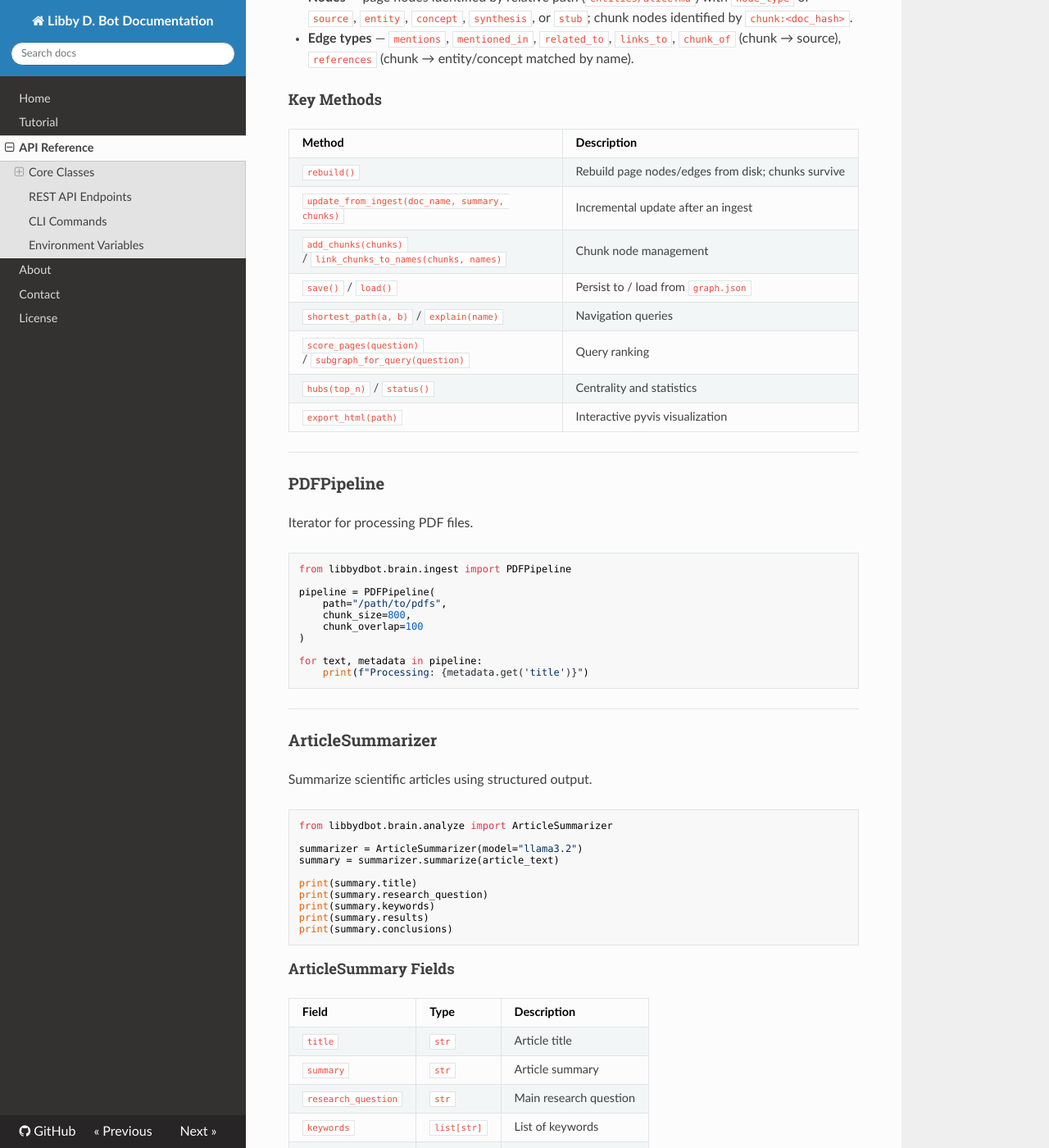
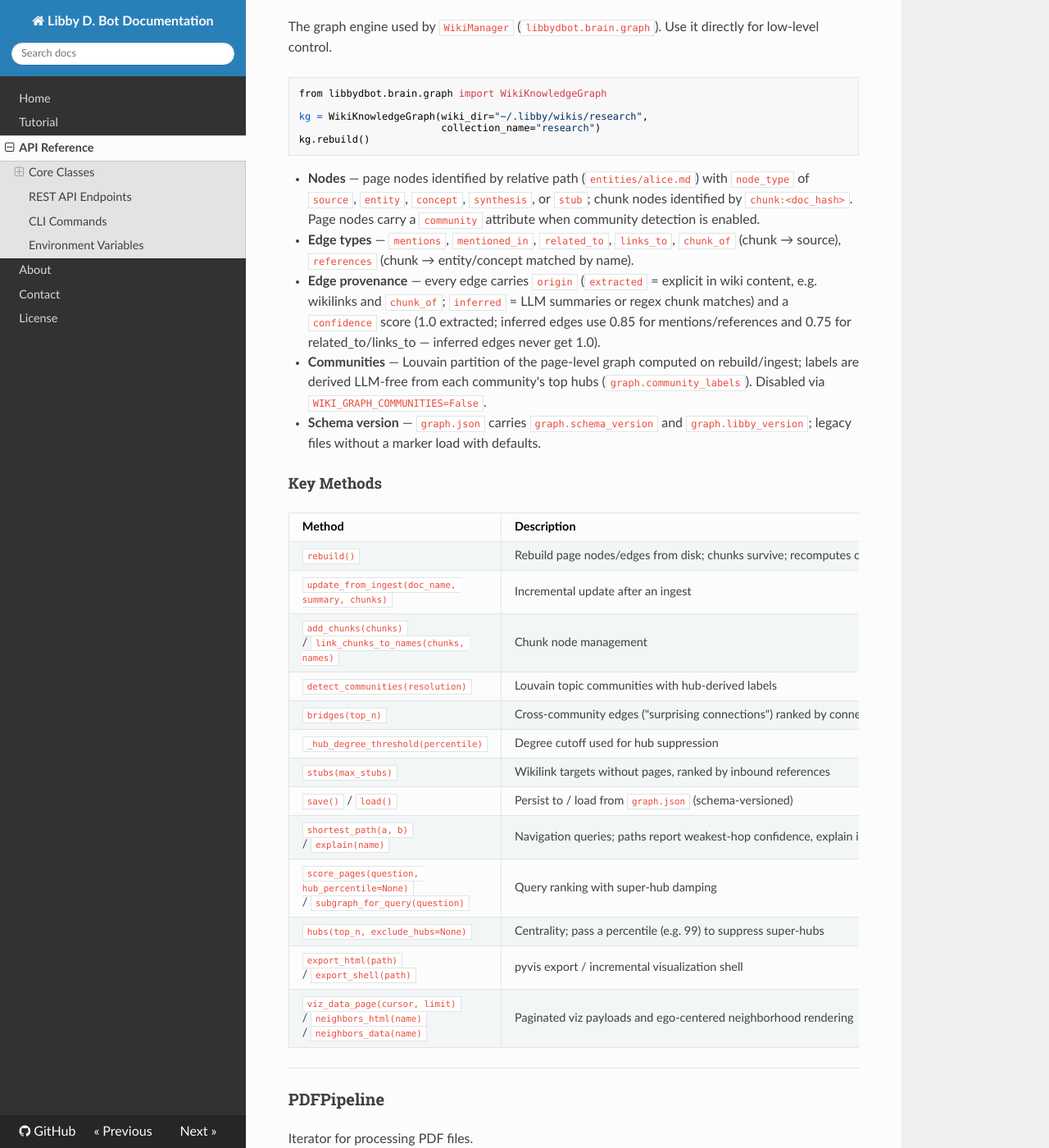
Before and after one commit to Deeplearn-PeD/libby, an MkDocs documentation site: the page built from docs/reference.md, in a window 1280 px wide and 1400 px high, scrolled down 5871 px. Shown: the whole window at 82% size. Built offline with MkDocs 1.6.1, drawn with Linux system fonts in a browser that asks for light colours; nearby versions of some CDN libraries; some of the changed text lies outside the part shown.

Commit message:
docs: sync user docs with v1.4.0 graph upgrades and current settings
- README: knowledge-graph section rewritten (edge provenance/confidence,
  Louvain communities, bridges, hub suppression, schema versioning, stubs,
  ego viz); wiki endpoint table gains 6 missing routes; env-var table fixed
  (WIKI_AUTO_INGEST default is True) and extended with WIKI_MODEL,
  WIKI_GRAPH_* trio, ZHIPUAI_API_KEY; model lists match settings (Kimi
  default, GLM wiki default, embeddinggemma default); wiki_consolidate in
  CLI examples; endpoint count corrected
- docs/reference.md: WikiKnowledgeGraph methods/attrs documented (communities,
  bridges, stubs, provenance, hub suppression, schema version); graph_status
  description updated; WikiManager default model corrected; REST endpoint and
  env-var tables synced
- docs/tutorial.md: graph section extended with communities/bridges/provenance,
  knowledge-gap stub workflow; .env example gains wiki/graph settings
- docs/index.md: feature bullets updated

```diff
--- a/docs/reference.md
+++ b/docs/reference.md
@@ -215,7 +215,7 @@ wiki = WikiManager(
 |-----------|------|---------|-------------|
 | `collection_name` | `str` | Required | Collection whose wiki to manage |
 | `wiki_base` | `str \| Path` | `~/.libby/wikis` | Base directory for wikis |
-| `model` | `str` | `"kimi-k2.5"` | LLM model for summaries/synthesis |
+| `model` | `str` | From `WIKI_MODEL` (`glm-5-turbo`) | LLM model for summaries/synthesis |
 | `graph_enabled` | `bool \| None` | From settings | Maintain the knowledge graph |
 
 #### Wiki Methods
@@ -250,7 +250,14 @@ edges are preserved. Returns graph statistics.
 
 ##### `graph_status() -> dict`
 
-Graph statistics: node/edge counts by type and the most-connected hub nodes.
+Graph statistics: node/edge counts by type, the most-connected hub nodes, the
+number of detected topic communities with their hub-derived labels, and the top
+cross-community bridge edges.
+
+##### `graph_stubs(max_stubs: int = 500) -> list[dict]`
+
+Wikilink targets without a page (stubs), ordered by inbound reference count —
+a ranked list of knowledge gaps for source recommendations.
 
 ##### `graph_path(a: str, b: str) -> dict`
 
@@ -292,22 +299,38 @@ kg.rebuild()
 
 - **Nodes** — page nodes identified by relative path (`entities/alice.md`) with
   `node_type` of `source`, `entity`, `concept`, `synthesis`, or `stub`; chunk
-  nodes identified by `chunk:<doc_hash>`.
+  nodes identified by `chunk:<doc_hash>`. Page nodes carry a `community`
+  attribute when community detection is enabled.
 - **Edge types** — `mentions`, `mentioned_in`, `related_to`, `links_to`,
   `chunk_of` (chunk → source), `references` (chunk → entity/concept matched by name).
+- **Edge provenance** — every edge carries `origin` (`extracted` = explicit in
+  wiki content, e.g. wikilinks and `chunk_of`; `inferred` = LLM summaries or
+  regex chunk matches) and a `confidence` score (1.0 extracted; inferred edges
+  use 0.85 for mentions/references and 0.75 for related_to/links_to — inferred
+  edges never get 1.0).
+- **Communities** — Louvain partition of the page-level graph computed on
+  rebuild/ingest; labels are derived LLM-free from each community's top hubs
+  (`graph.community_labels`). Disabled via `WIKI_GRAPH_COMMUNITIES=False`.
+- **Schema version** — `graph.json` carries `graph.schema_version` and
+  `graph.libby_version`; legacy files without a marker load with defaults.
 
 #### Key Methods
 
 | Method | Description |
 |--------|-------------|
-| `rebuild()` | Rebuild page nodes/edges from disk; chunks survive |
+| `rebuild()` | Rebuild page nodes/edges from disk; chunks survive; recomputes communities |
 | `update_from_ingest(doc_name, summary, chunks)` | Incremental update after an ingest |
 | `add_chunks(chunks)` / `link_chunks_to_names(chunks, names)` | Chunk node management |
-| `save()` / `load()` | Persist to / load from `graph.json` |
-| `shortest_path(a, b)` / `explain(name)` | Navigation queries |
-| `score_pages(question)` / `subgraph_for_query(question)` | Query ranking |
-| `hubs(top_n)` / `status()` | Centrality and statistics |
-| `export_html(path)` | Interactive pyvis visualization |
+| `detect_communities(resolution)` | Louvain topic communities with hub-derived labels |
+| `bridges(top_n)` | Cross-community edges ("surprising connections") ranked by connectivity × confidence |
+| `_hub_degree_threshold(percentile)` | Degree cutoff used for hub suppression |
+| `stubs(max_stubs)` | Wikilink targets without pages, ranked by inbound references |
+| `save()` / `load()` | Persist to / load from `graph.json` (schema-versioned) |
+| `shortest_path(a, b)` / `explain(name)` | Navigation queries; paths report weakest-hop confidence, explain includes provenance and community |
+| `score_pages(question, hub_percentile=None)` / `subgraph_for_query(question)` | Query ranking with super-hub damping |
+| `hubs(top_n, exclude_hubs=None)` | Centrality; pass a percentile (e.g. 99) to suppress super-hubs |
+| `export_html(path)` / `export_shell(path)` | pyvis export / incremental visualization shell |
+| `viz_data_page(cursor, limit)` / `neighbors_html(name)` / `neighbors_data(name)` | Paginated viz payloads and ego-centered neighborhood rendering |
 
 ---
 
@@ -403,10 +426,11 @@ print(settings.default_embedding_model)  # "embeddinggemma"
 
 | Name | Code | Default |
 |------|------|---------|
-| Llama3 | `llama3.2` | Yes |
+| Kimi | `kimi-k2.6` | Yes |
+| GLM | `glm-5-turbo` | No (default for the wiki) |
+| Llama3 | `llama3.2` | No |
 | Gemma | `gemma3` | No |
-| ChatGPT | `gpt-4o` | No |
-| Qwen | `qwen3` | No |
+| Qwen | `qwen3.5:4b` | No |
 
 #### Available Embedding Models
 
@@ -433,11 +457,21 @@ print(settings.default_embedding_model)  # "embeddinggemma"
 | `POST` | `/api/wiki/query` | Query the wiki |
 | `POST` | `/api/wiki/lint` | Lint the wiki |
 | `GET` | `/api/wiki/status/{collection_name}` | Wiki statistics |
+| `GET` | `/api/wiki/ingest-diagnosis/{collection_name}` | Diagnose wiki/embedding store divergence |
+| `POST` | `/api/wiki/ingest-from-embeddings` | Build/update the wiki from the embedding table |
+| `POST` | `/api/wiki/consolidate` | Merge per-part source pages into one page per document |
+| `GET` | `/api/wiki/pages/{collection_name}` | List wiki pages grouped by category |
+| `GET` | `/api/wiki/page/{collection_name}` | Read a single wiki page |
 | `POST` | `/api/wiki/graph/rebuild` | Rebuild the knowledge graph |
-| `GET` | `/api/wiki/graph/{collection_name}` | Knowledge graph statistics |
+| `GET` | `/api/wiki/graph/{collection_name}` | Graph statistics (hubs, communities, bridges) |
+| `GET` | `/api/wiki/graph/{collection_name}/stubs` | Knowledge-gap stubs ranked by inbound references |
 | `GET` | `/api/wiki/graph/{collection_name}/viz` | Serve the interactive `graph.html` visualization |
-| `POST` | `/api/wiki/graph/path` | Shortest path between two nodes |
-| `POST` | `/api/wiki/graph/explain` | Explain a node's connections |
+| `GET` | `/api/wiki/graph/{collection_name}/neighbors` | Ego-centered neighborhood page for a node |
+| `POST` | `/api/wiki/graph/{collection_name}/neighbors/data` | Progressive neighborhood expansion data |
+| `GET` | `/api/wiki/graph/{collection_name}/data` | Paginated viz data (degree-ranked nodes + edges) |
+| `GET` | `/api/wiki/graph-lib/{filename}` | Served viz libraries (e.g. vis-network) |
+| `POST` | `/api/wiki/graph/path` | Shortest path between two nodes (weakest-hop confidence) |
+| `POST` | `/api/wiki/graph/explain` | Explain a node's connections (with provenance) |
 | `POST` | `/api/wiki/graph/query` | Ranked subgraph for a question |
 | `GET` | `/api/health` | Health check |
 
@@ -490,10 +524,15 @@ libby-server --host 0.0.0.0 --port 8000
 |----------|-------------|---------|
 | `OLLAMA_HOST` | Ollama server URL | `http://localhost:11434` |
 | `GEMINI_API_KEY` | Google Gemini API key | - |
+| `ZHIPUAI_API_KEY` | Zhipu AI API key (GLM models, incl. the default wiki model) | - |
 | `PGURL` | PostgreSQL connection URL | - |
-| `EMBED_DB` | Embedding database URL | `duckdb:///data/embeddings.duckdb` |
+| `EMBED_DB` | Embedding database URL (API server; CLI uses `embed_db_url`) | `postgresql://libby:***@localhost:5432/libby` |
 | `EMBEDDING_MODEL` | Embedding model | `embeddinggemma` |
 | `COLLECTION_NAME` | Default collection | `main` |
-| `WIKI_BASE_PATH` | Base directory for LLM wikis | `~/.libby/wikis` |
-| `WIKI_AUTO_INGEST` | Auto-ingest into wiki after embedding | `False` |
+| `WIKI_BASE_PATH` | Base directory for LLM wikis | `~/.libby/wikis` (or `/data/wikis` in containers) |
+| `WIKI_AUTO_INGEST` | Auto-ingest into wiki after embedding | `True` |
+| `WIKI_MODEL` | Dedicated LLM for wiki ingest/query/summary | `glm-5-turbo` |
 | `WIKI_GRAPH_ENABLED` | Maintain the knowledge graph over wiki + chunks | `True` |
+| `WIKI_GRAPH_COMMUNITIES` | Detect Louvain topic communities | `True` |
+| `WIKI_GRAPH_RESOLUTION` | Louvain resolution (higher → more, smaller communities) | `1.0` |
+| `WIKI_GRAPH_HUB_PERCENTILE` | Degree percentile above which a page is a super-hub | `95` |
```
Also changed, not shown: README.md (+53 -17 lines), docs/index.md (+4 -3 lines), docs/tutorial.md (+31 -3 lines).
